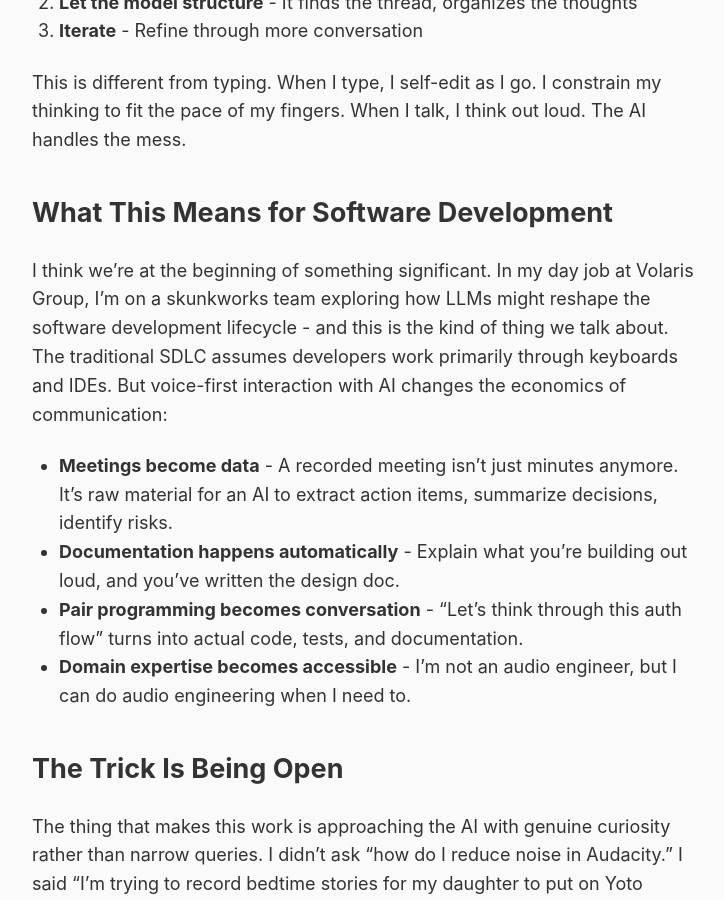
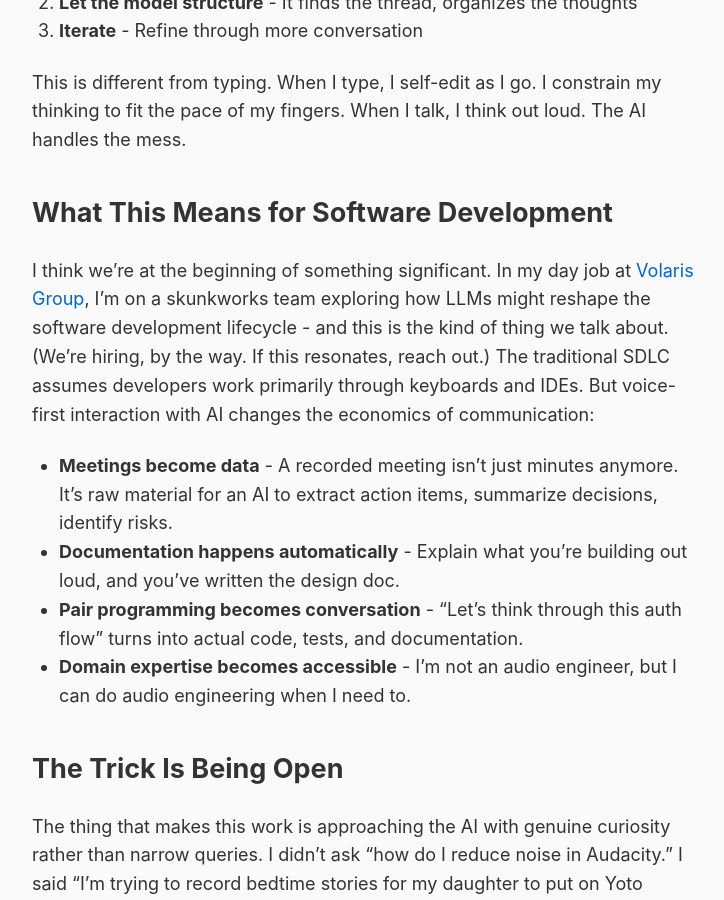
Before and after one commit to rob137/rob137.github.io, a Jekyll site: the page built from _posts/2026-01-02-voice-first-the-future-of-talking-to-machines.md, in a window 1280 px wide and 900 px high, scrolled down 4337 px. Shown: the whole window, without its empty margins (275-999 px from the left). Built offline with Jekyll 4.4.1, drawn with Linux system fonts in a browser that asks for light colours.

Commit message:
Add Volaris link and hiring note

```diff
--- a/_posts/2026-01-02-voice-first-the-future-of-talking-to-machines.md
+++ b/_posts/2026-01-02-voice-first-the-future-of-talking-to-machines.md
@@ -97,7 +97,7 @@ This is different from typing. When I type, I self-edit as I go. I constrain my
 
 ## What This Means for Software Development
 
-I think we're at the beginning of something significant. In my day job at Volaris Group, I'm on a skunkworks team exploring how LLMs might reshape the software development lifecycle - and this is the kind of thing we talk about. The traditional SDLC assumes developers work primarily through keyboards and IDEs. But voice-first interaction with AI changes the economics of communication:
+I think we're at the beginning of something significant. In my day job at [Volaris Group](https://volarisgroup.com/), I'm on a skunkworks team exploring how LLMs might reshape the software development lifecycle - and this is the kind of thing we talk about. (We're hiring, by the way. If this resonates, reach out.) The traditional SDLC assumes developers work primarily through keyboards and IDEs. But voice-first interaction with AI changes the economics of communication:
 
 - **Meetings become data** - A recorded meeting isn't just minutes anymore. It's raw material for an AI to extract action items, summarize decisions, identify risks.
 - **Documentation happens automatically** - Explain what you're building out loud, and you've written the design doc.
```
